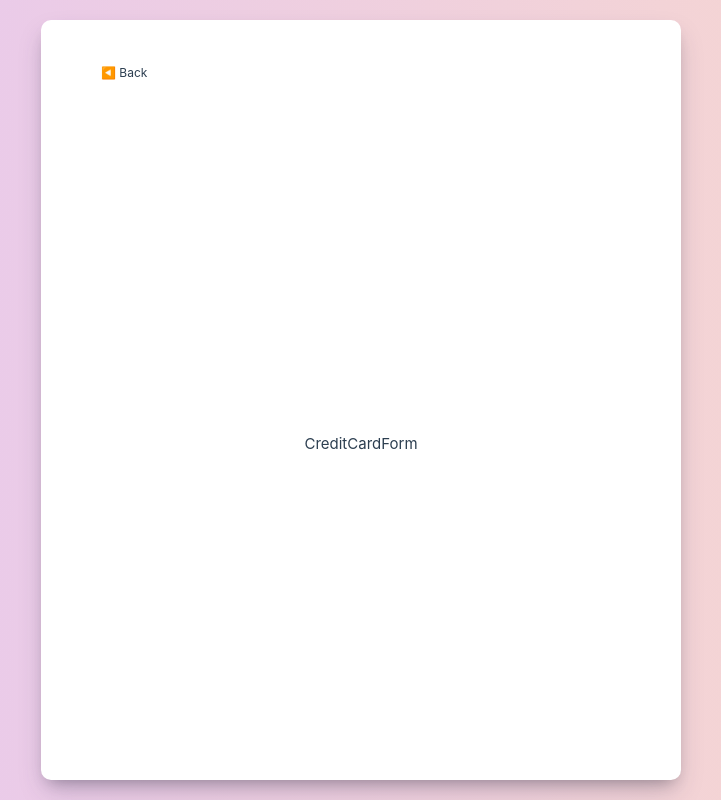
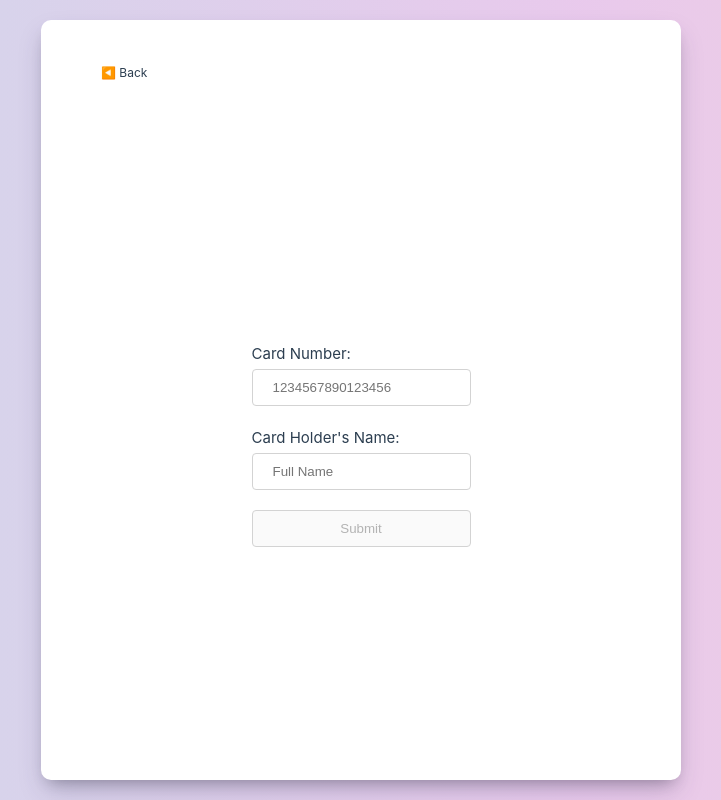
Before and after one commit to BelkinMax/vue-3-playground, a Vue app: page /credit-card-form in a window 1280 px wide. Shown: the whole page, without its empty margins (279-1000 px from the left). Built offline with nearby package versions, Linux system fonts and the light colour scheme.

Commit message:
feat: simple credit card form

```diff
--- /dev/null
+++ b/src/assignments/basic/CreditCardForm/credit-card-form.scss
@@ -0,0 +1,28 @@
+.credit-card-form form {
+  display: flex;
+  flex-direction: column;
+  gap: 20px;
+
+  .field {
+    display: flex;
+    flex-direction: column;
+    gap: 3px;
+
+    input {
+      border: 1px solid lightgray;
+      border-radius: 4px;
+      padding: 10px 20px;
+    }
+  }
+
+  button[type='submit'] {
+    border: 1px solid lightgray;
+    border-radius: 4px;
+    padding: 10px 20px;
+    cursor: pointer;
+
+    &:disabled {
+      cursor: no-drop;
+    }
+  }
+}
--- a/src/assignments/basic/CreditCardForm/index.vue
+++ b/src/assignments/basic/CreditCardForm/index.vue
@@ -2,10 +2,66 @@
 import { defineComponent } from 'vue'
 
 export default defineComponent({
-  name: 'CreditCardForm'
+  name: 'CreditCardForm',
+  setup() {
+    const cardNumber = ''
+    const cardName = ''
+    const errors = [true, true]
+    const hasErrors = errors.some(Boolean)
+
+    function validateNumber(el) {
+      if (el.value.length === 16) {
+        el.style.backgroundColor = 'lightgreen'
+        errors[0] = false
+      } else {
+        el.style.backgroundColor = 'antiquewhite'
+        errors[0] = true
+      }
+    }
+    function validateName(el) {
+      if (!el.value || /^[0-9]+$/.test(el.value) || el.value.length < 6) {
+        el.style.backgroundColor = 'antiquewhite'
+        errors[1] = true
+      } else {
+        el.style.backgroundColor = 'lightgreen'
+        errors[1] = false
+      }
+    }
+    function focusSubmit(el) {
+      if (!hasErrors) {
+        el.disabled = false
+        el.focus()
+      } else {
+        el.disabled = true
+      }
+    }
+
+    return {
+      cardNumber,
+      cardName,
+      validateNumber,
+      validateName,
+      focusSubmit
+    }
+  }
 })
 </script>
 
 <template>
-  <div>CreditCardForm</div>
+  <div class="credit-card-form">
+    <form @submit.prevent>
+      <div class="field">
+        <label for="cardNumber">Card Number:</label>
+        <input id="cardNumber" type="text" placeholder="1234567890123456" />
+      </div>
+      <div class="field">
+        <label for="cardName">Card Holder's Name:</label>
+        <input id="cardName" type="text" placeholder="Full Name" />
+      </div>
+
+      <button :ref="focusSubmit" type="submit">Submit</button>
+    </form>
+  </div>
 </template>
+
+<style lang="scss" src="./credit-card-form.scss" />
```
